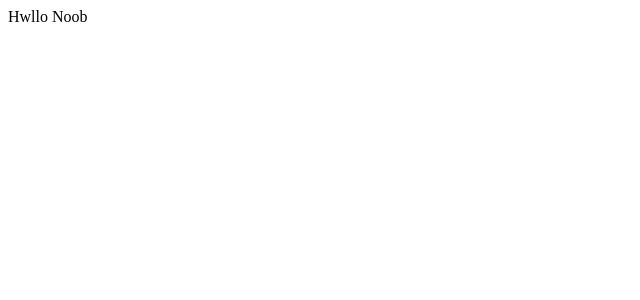
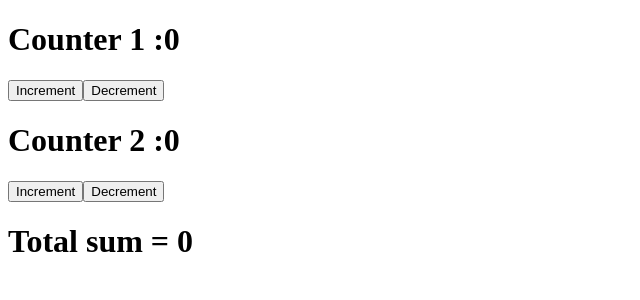
Before and after one commit to Mir-Labib-Hossain/LSW-redux, a React (Vite) app: page / in a window 1280 px wide. Shown: the top 300 px of the page, without its empty margins (0-640 px from the left). Built offline with nearby package versions, Linux system fonts and the light colour scheme.

Commit message:
1.3 reduce(), spreading, obj update

```diff
--- a/src/App.tsx
+++ b/src/App.tsx
@@ -1,5 +1,46 @@
-import React from "react";
-const App : React.FC  =()=>{
-  return <> Hwllo Noob </>
-}
+import React, { useState } from "react";
+import Counter from "./components/Counter";
+import Sum from "./components/Sum";
+const initialValues = [
+  { id: 1, count: 0 },
+  { id: 2, count: 0 },
+];
+const App: React.FC = () => {
+  const [state, setState] = useState(initialValues);
+  const sum = state.reduce((total, state) =>  total + state.count,0);
+  const inc = (id: number) => {
+    const updatedState = state.map((counter) => {
+      if (counter.id == id) {
+        return {
+          ...counter,
+          count: counter.count + 1,
+        };
+      } else {
+        return { ...counter };
+      }
+    });
+    setState(updatedState);
+  };
+
+  const dec = (id: number) => {
+    const updatedState = state.map((counter) => {
+      if (counter.id == id)
+        return {
+          ...counter,
+          count: counter.count - 1,
+        };
+      else return { ...counter };
+    });
+    setState(updatedState);
+  };
+
+  return (
+    <>
+      {state.map(({ id, count }) => {
+        return <Counter key={id} id={id} count={count} inc={inc} dec={dec} />;
+      })}
+      <Sum sum={sum}/>
+    </>
+  );
+};
 export default App;
--- /dev/null
+++ b/src/components/Button.tsx
@@ -0,0 +1,5 @@
+import React from "react";
+const Button: React.FC<{ children: any; handler: any }> = ({ children, handler }) => {
+  return <button onClick={handler}>{children}</button>;
+};
+export default Button;
--- /dev/null
+++ b/src/components/Counter.tsx
@@ -0,0 +1,12 @@
+import React from "react";
+import Button from "./Button";
+const Counter: React.FC<{ id: number; count: number; inc: any; dec: any }> = ({ id, count, inc, dec }) => {
+  return (
+    <>
+      <h1>Counter {id} :{count} </h1>
+      <Button handler={()=>inc(id)}>Increment</Button>
+      <Button handler={()=>dec(id)}>Decrement</Button>
+    </>
+  );
+};
+export default Counter;
--- /dev/null
+++ b/src/components/Sum.tsx
@@ -0,0 +1,5 @@
+import React from "react";
+const  Sum: React.FC <{sum:number}> =({sum})=>{
+    return <h1> Total sum = {sum} </h1>
+}
+export default Sum ;
--- a/src/main.tsx
+++ b/src/main.tsx
@@ -3,7 +3,7 @@ import ReactDOM from 'react-dom/client'
 import App from './App'
 
 ReactDOM.createRoot(document.getElementById('root') as HTMLElement).render(
-  <React.StrictMode>
+  // <React.StrictMode>
     <App />
-  </React.StrictMode>
+  // </React.StrictMode>
 )
```
